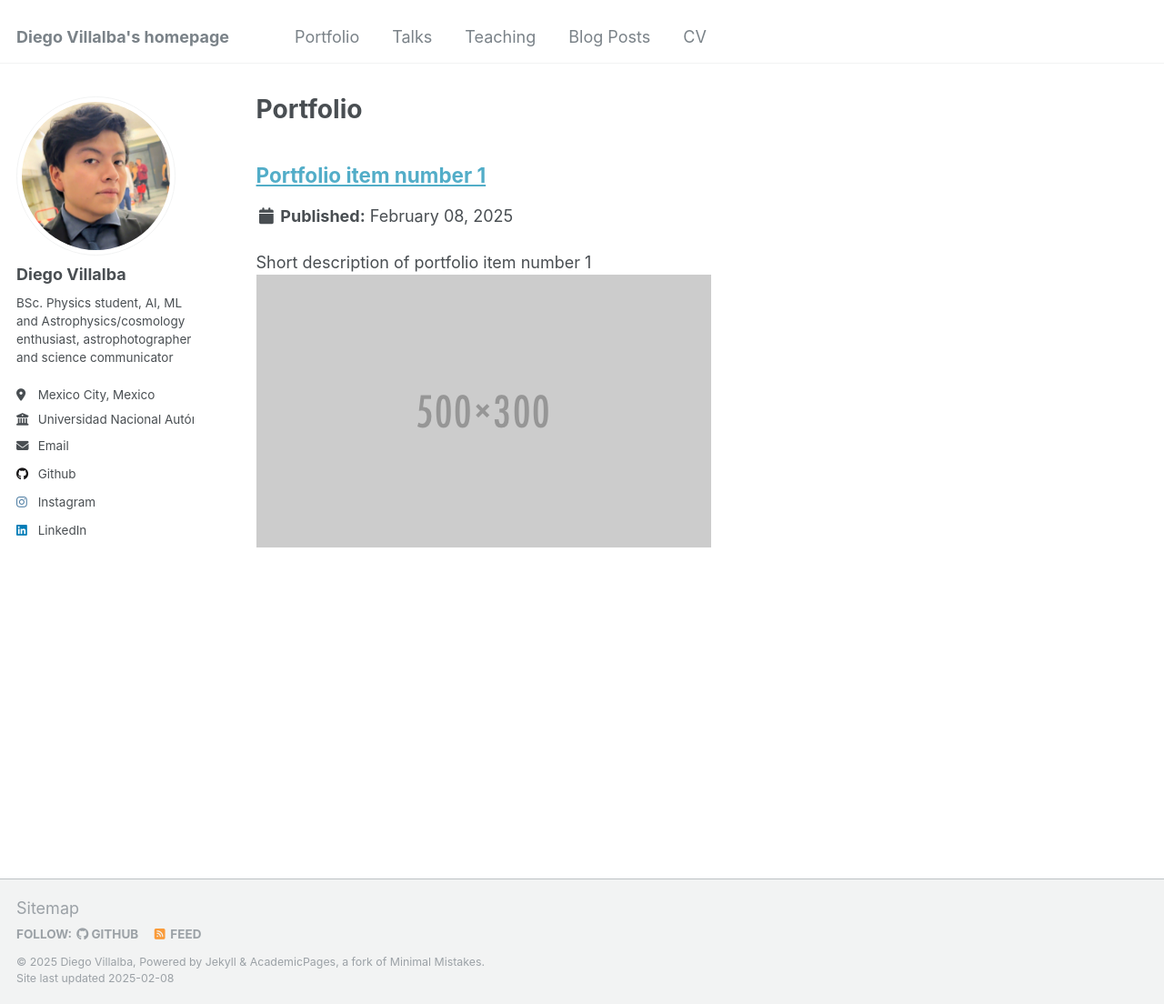
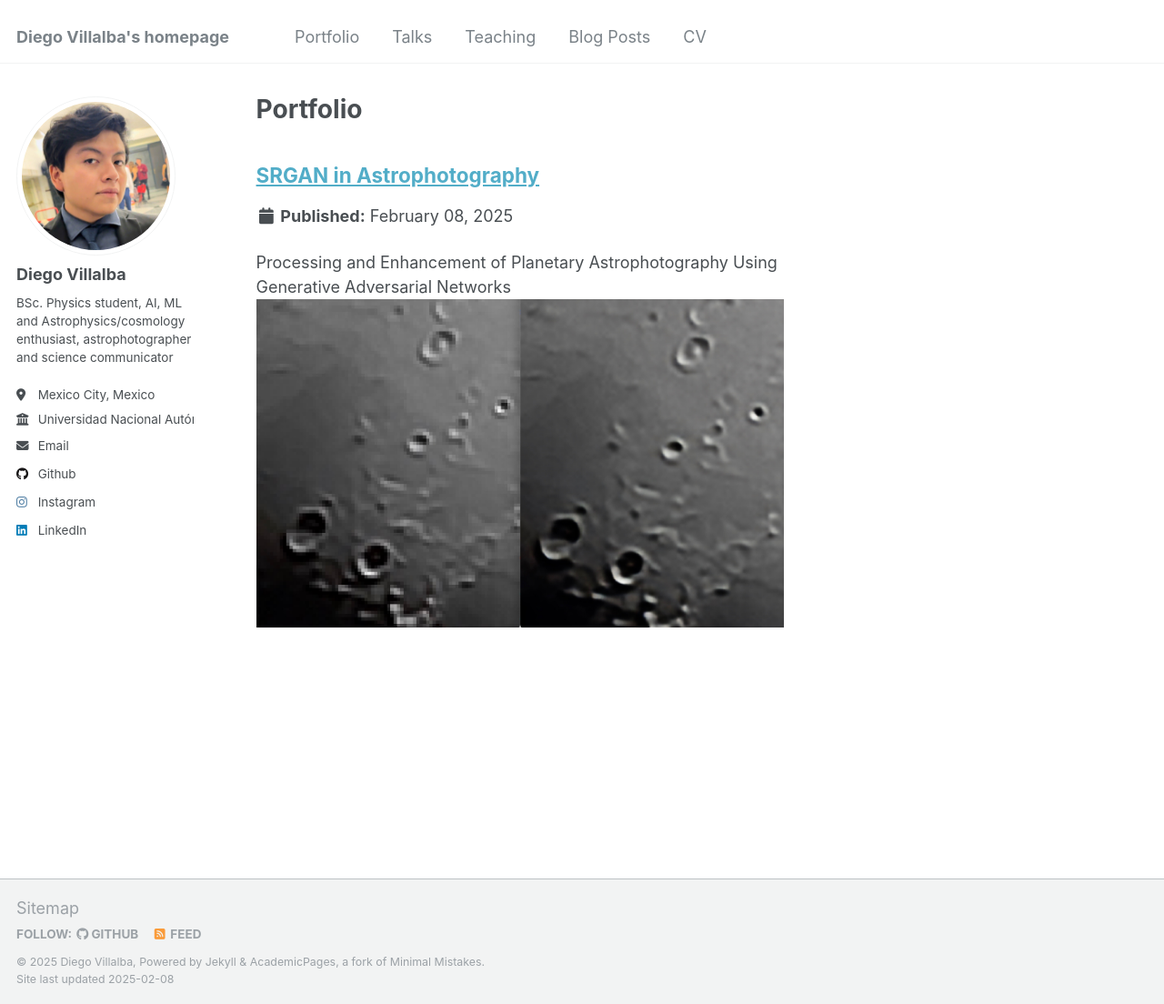
Before and after one commit to DiegoViillalba/DiegoViillalba.github.io, a Jekyll site: the page built from _pages/portfolio.html, in a window 1280 px wide and 1104 px high. Shown: the whole window at 91% size. Built offline with Jekyll 4.4.1, drawn with Linux system fonts in a browser that asks for light colours; part of the change alters nothing that is shown.

Commit message:
update:portafolio

````diff
--- a/_portfolio/portfolio-1.md
+++ b/_portfolio/portfolio-1.md
@@ -1,7 +1,127 @@
 ---
-title: "Portfolio item number 1"
-excerpt: "Short description of portfolio item number 1<br/><img src='/images/500x300.png'>"
+title: "SRGAN in Astrophotography"
+excerpt: "Processing and Enhancement of Planetary Astrophotography Using Generative Adversarial Networks <br/><img src='/images/moon_result.jpeg'>"
 collection: portfolio
 ---
 
 This is an item in your portfolio. It can be have images or nice text. If you name the file .md, it will be parsed as markdown. If you name the file .html, it will be parsed as HTML.
+
+# **Processing and Enhancement of Planetary Astrophotography Using Generative Adversarial Networks**
+
+## **Authors**
+- Diego Antonio Villalba González
+- Arantxa Camil Junco Flores
+- Jonathan Alexis Hernández Cuevas
+
+## **Abstract**
+
+This project presents the development of a **Generative Adversarial Network (GAN)** combined with planetary image processing to enhance resolution, detail, and contrast from low-resolution and high-noise images.
+
+We achieved **satisfactory results**, applicable to various **image processing fields**, such as **security cameras, medical imaging (ultrasounds), and astronomy**.
+
+### **Example Results**
+
+![Results on the Moon](/images/moon_result.jpeg)
+![Results on the Moon](/images/moon2_result.jpeg)
+![Results on Saturn](/images/saturn_result.jpeg)
+![Results on Jupiter](/images/jupiter_result.png)
+
+---
+
+## **Introduction**
+
+### **1.1 Astrophotography**
+
+Astrophotography is a technique that combines **astrophysics and photography** to capture images of celestial objects. It has evolved from photographic plates to high-resolution digital cameras.
+
+Technological advances have enabled **shorter exposure times**, **real-time image visualization**, and improved post-processing techniques. However, challenges such as **light pollution**, **digital noise**, and **tracking stability** of telescopes still impact image quality.
+
+### **1.2 SRGANs (Super-Resolution GANs)**
+
+SRGANs are a **type of deep learning model** that consists of two competing neural networks: **a generator and a discriminator**. The **generator** takes a **low-resolution image** and attempts to create a **high-resolution version**, while the **discriminator** learns to differentiate between real and generated images.
+
+By competing against each other, both networks improve, resulting in **higher-quality image reconstruction**.
+
+### **1.3 Problem Statement**
+
+Planetary astrophotography is particularly challenging because:
+
+- **Planets appear small and move quickly in the night sky.**
+- **Atmospheric turbulence and motion blur** reduce image quality.
+- **Typical photography resolution is limited by video capture quality.**
+
+A common solution is **video stacking**, where multiple video frames are combined to reduce noise and improve detail. However, this method is still constrained by **video resolution limits**.
+
+Our project **enhances planetary images** by applying **SRGANs**, allowing for **higher resolution and improved details** even when starting with low-quality sources.
+
+---
+
+## **Installation**
+
+### **1. Clone the Repository**
+
+```bash
+git clone https://github.com/your_username/your_repo.git
+cd your_repo
+```
+2. Create a Virtual Environment
+```bash
+python -m venv venv
+source venv/bin/activate  # On Windows, use venv\\Scripts\\activate
+```
+3. Install Dependencies
+```bash
+pip install -r requirements.txt
+```
+
+
+## **Usage Instructions**
+
+1. Prepare Your Data
+	•	Place low-resolution planetary images in data/low_res/.
+	•	If available, place high-resolution images in data/high_res/ for training.
+
+2. Train the Model
+```bash
+python train.py --config configs/train_config.yaml
+```
+
+Modify the configuration file as needed for different datasets.
+
+3. Generate Super-Resolution Images
+
+Once trained, use the model to enhance new images:
+```bash
+python generate.py --input data/low_res/ --output results/high_res/
+```
+
+## **Contributing**
+
+We welcome contributions!
+
+1. **Fork the repository.**
+2. **Create a new branch** (`git checkout -b feature-branch`).
+3. **Make your changes.**
+4. **Commit your changes** (`git commit -m 'Added feature X'`).
+5. **Push to the branch** (`git push origin feature-branch`).
+6. **Open a Pull Request.**
+
+For major changes, please open an **issue first** to discuss them
+## **License**
+
+This project is licensed under the MIT License. See the LICENSE file for details.
+
+## **References**
+
+The main reference for this project is the following paper:
+
+- **Ledig, C., Theis, L., Huszár, F., Caballero, J., Cunningham, A., Acosta, A., Aitken, A., Tejani, A., Totz, J., Wang, Z., & Shi, W. (2017).**
+  *Photo-Realistic Single Image Super-Resolution Using a Generative Adversarial Network.*
+  arXiv:1609.04802.
+
+For further details, you can access the original paper **[here](https://arxiv.org/abs/1609.04802)**.
+
+Contact
+
+For any questions or collaboration opportunities:
+	•	Diego Villalba
````
